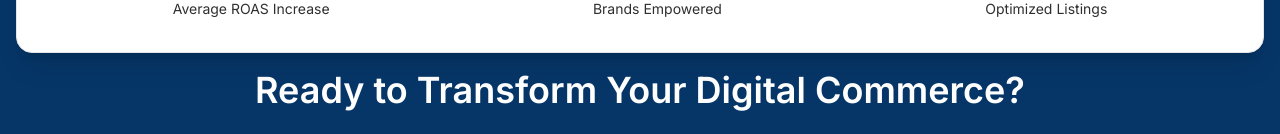
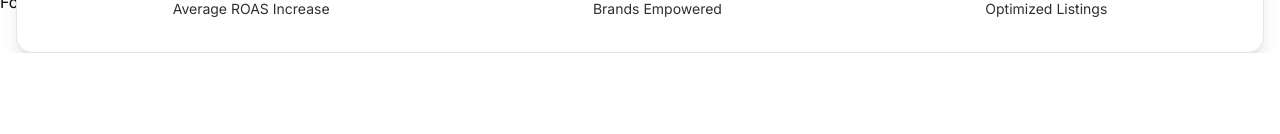
Before and after one commit to fsdteam8/optispiders, a Next.js app: page / in a window 1280 px wide. Shown: the part 809-943 px from the top of the page. After the commit the page ends 862 px from the top, so only its background shows below. Built offline with nearby package versions, Linux system fonts and the light colour scheme.

Commit message:
privacy policy and ReadyToTransform done

```diff
--- a/src/app/layout.tsx
+++ b/src/app/layout.tsx
@@ -30,7 +30,6 @@ export default function RootLayout({
           </header>
           <div>{children}</div>
           <footer>
-            <ReadyToTransform />
             <Footer />
           </footer>
         </main>
```
